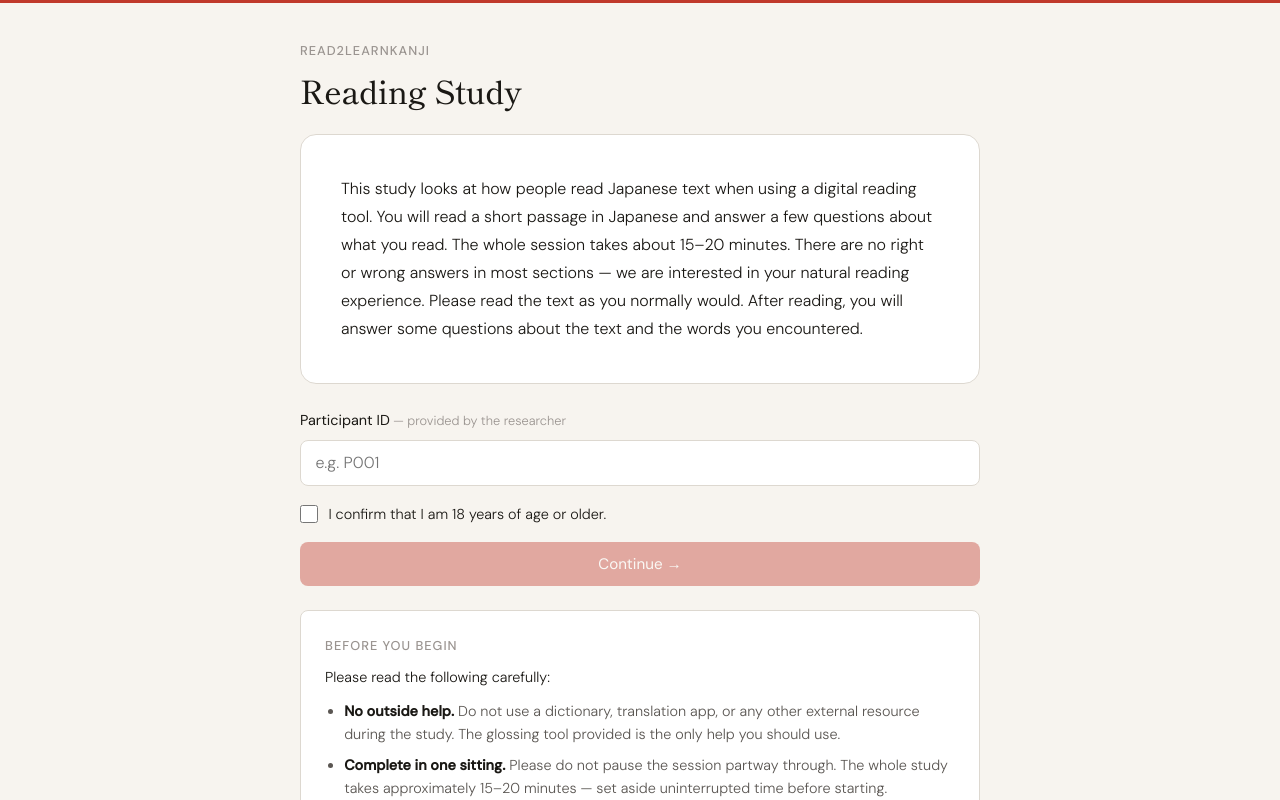
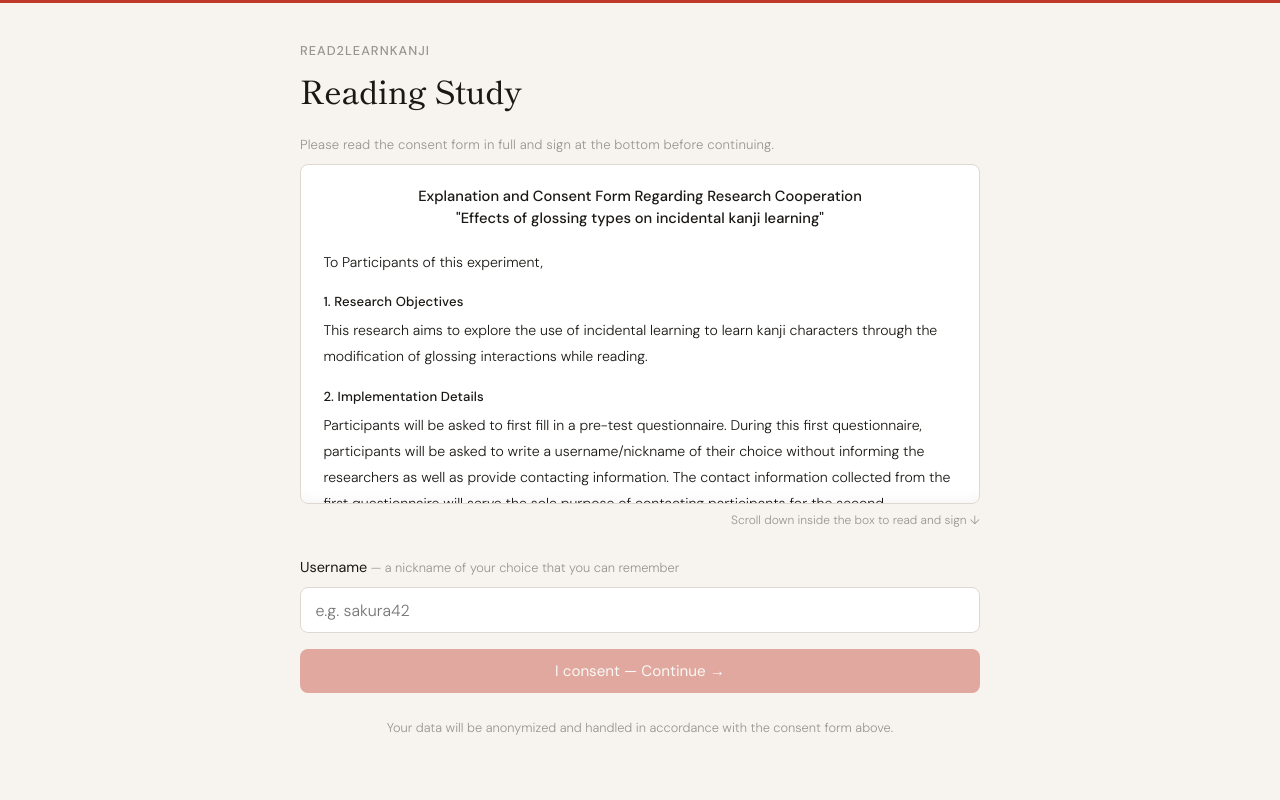
Before and after one commit to RomainMarceDesj/test-platform-R2LK, a React (Vite) app: page / in a window 1280 px wide. Shown: the top 800 px of the page. Built offline with nearby package versions, Linux system fonts and the light colour scheme; no server answers.

Commit message:
auto populate participant ID

```diff
--- a/src/pages/OnboardingPage.jsx
+++ b/src/pages/OnboardingPage.jsx
@@ -1,51 +1,75 @@
 /**
  * OnboardingPage.jsx
  * ==================
- * Shows study introduction and collects participant ID.
+ * Shows consent form (scrollable, must sign) and collects username.
  * Calls /api/thesis/participant/<id> to check if already registered.
  * If already registered → restores group and skips screening.
  * If new → continues to ScreeningPage.
  */
 
-import React, { useState } from 'react';
+import React, { useState, useRef } from 'react';
 import axios from 'axios';
-import { API_BASE, STUDY_INTRO } from '../config/studyConfig';
+import { API_BASE } from '../config/studyConfig';
+
+// Today's date as default for the date fields
+const today = new Date();
+const todayYear  = today.getFullYear().toString();
+const todayMonth = String(today.getMonth() + 1).padStart(2, '0');
+const todayDay   = String(today.getDate()).padStart(2, '0');
 
 export default function OnboardingPage({ onComplete }) {
-  const [participantId, setParticipantId] = useState('');
-  const [ageConfirmed, setAgeConfirmed]   = useState(false);
-  const [error, setError]   = useState('');
-  const [loading, setLoading] = useState(false);
+  const [username, setUsername]       = useState('');
+  const [error, setError]             = useState('');
+  const [loading, setLoading]         = useState(false);
+
+  // Consent form fields
+  const [participantName, setParticipantName]   = useState('');
+  const [signature, setSignature]               = useState('');
+  const [dateYear, setDateYear]                 = useState(todayYear);
+  const [dateMonth, setDateMonth]               = useState(todayMonth);
+  const [dateDay, setDateDay]                   = useState(todayDay);
+
+  // Participant code is derived automatically from the username
+  const participantCode = username.trim();
+
+  const consentBoxRef = useRef(null);
+
+  const consentComplete =
+    participantName.trim() &&
+    signature.trim() &&
+    dateYear.trim() &&
+    dateMonth.trim() &&
+    dateDay.trim();
+
+  const canSubmit = username.trim() && consentComplete;
 
   const handleSubmit = async (e) => {
     e.preventDefault();
-    const id = participantId.trim();
-    if (!id) { setError('Please enter your participant ID.'); return; }
+    const id = username.trim();
+    if (!id) { setError('Please enter your username.'); return; }
+    if (!consentComplete) { setError('Please complete all fields in the consent form before continuing.'); return; }
 
     setLoading(true);
     setError('');
 
     try {
-      // Check if participant already registered
       const res = await axios.get(`${API_BASE}/api/thesis/participant/${id}`);
 
       if (res.data.found) {
-        // Already registered — restore state and go straight to reading
         onComplete({
-          participantId: res.data.participant_id,
-          group: res.data.group,
-          assignmentIndex: res.data.assignment_index,
+          participantId:     res.data.participant_id,
+          group:             res.data.group,
+          assignmentIndex:   res.data.assignment_index,
           alreadyRegistered: true,
-          screening: res.data.screening ?? null,
+          screening:         res.data.screening ?? null,
         });
       } else {
-        // New participant — proceed to screening
         onComplete({
-          participantId: id,
-          group: null,
-          assignmentIndex: null,
+          participantId:     id,
+          group:             null,
+          assignmentIndex:   null,
           alreadyRegistered: false,
-          screening: null,
+          screening:         null,
         });
       }
     } catch (err) {
@@ -54,6 +78,40 @@ export default function OnboardingPage({ onComplete }) {
     } finally {
       setLoading(false);
     }
+  };
+
+  // ── Styles ────────────────────────────────────────────────────────────────
+
+  const fieldStyle = {
+    display: 'inline-block',
+    borderBottom: '1.5px solid var(--ink)',
+    background: 'transparent',
+    outline: 'none',
+    border: 'none',
+    borderBottom: '1.5px solid var(--ink)',
+    fontFamily: 'var(--font-body)',
+    fontSize: '0.95rem',
+    color: 'var(--ink)',
+    padding: '2px 4px',
+    minWidth: '140px',
+    marginLeft: '4px',
+  };
+
+  const narrowFieldStyle = { ...fieldStyle, minWidth: '56px' };
+
+  const bodyTextStyle = {
+    fontSize: '0.88rem',
+    color: 'var(--ink)',
+    lineHeight: 1.85,
+  };
+
+  const sectionHeadingStyle = {
+    fontSize: '0.82rem',
+    fontWeight: 500,
+    color: 'var(--ink)',
+    marginTop: '1.1rem',
+    marginBottom: '0.2rem',
+    letterSpacing: '0.01em',
   };
 
   return (
@@ -66,26 +124,191 @@ export default function OnboardingPage({ onComplete }) {
           <h1 style={{ marginTop: '0.5rem' }}>Reading Study</h1>
         </div>
 
-        {/* Study description */}
-        <div className="card">
-          <p style={{ lineHeight: 1.75, color: 'var(--ink)' }}>
-            {STUDY_INTRO}
+        {/* ── Consent form ─────────────────────────────────────────────────── */}
+        <div>
+          <p style={{ fontSize: '0.82rem', color: 'var(--ink-faint)', marginBottom: '0.5rem', letterSpacing: '0.01em' }}>
+            Please read the consent form in full and sign at the bottom before continuing.
+          </p>
+
+          {/* Scrollable legal box */}
+          <div
+            ref={consentBoxRef}
+            style={{
+              height: '340px',
+              overflowY: 'scroll',
+              border: '1.5px solid var(--paper-border)',
+              borderRadius: 'var(--radius-md)',
+              background: 'white',
+              padding: '1.25rem 1.4rem',
+              boxShadow: 'inset 0 -12px 16px -12px rgba(0,0,0,0.06)',
+            }}
+          >
+            {/* Title */}
+            <div style={{ textAlign: 'center', marginBottom: '1.25rem' }}>
+              <p style={{ fontWeight: 500, fontSize: '0.92rem', color: 'var(--ink)', lineHeight: 1.5 }}>
+                Explanation and Consent Form Regarding Research Cooperation
+              </p>
+              <p style={{ fontWeight: 500, fontSize: '0.92rem', color: 'var(--ink)', lineHeight: 1.5 }}>
+                "Effects of glossing types on incidental kanji learning"
+              </p>
+            </div>
+
+            {/* Body */}
+            <p style={bodyTextStyle}>To Participants of this experiment,</p>
+
+            <p style={{ ...sectionHeadingStyle, marginTop: '1rem' }}>1. Research Objectives</p>
+            <p style={bodyTextStyle}>
+              This research aims to explore the use of incidental learning to learn kanji characters through the modification of glossing interactions while reading.
+            </p>
+
+            <p style={sectionHeadingStyle}>2. Implementation Details</p>
+            <p style={bodyTextStyle}>
+              Participants will be asked to first fill in a pre-test questionnaire. During this first questionnaire, participants will be asked to write a username/nickname of their choice without informing the researchers as well as provide contacting information. The contact information collected from the first questionnaire will serve the sole purpose of contacting participants for the second experiment. The contacting information will be erased one month following its acquisition and will be stored in Keio servers.
+            </p>
+            <p style={{ ...bodyTextStyle, marginTop: '0.6rem' }}>
+              Participants will be asked to read a paragraph in Japanese using glossing type A or glossing type B which will be assigned in a sequential manner. Upon finishing the reading, questions will be handed to test the effects of either glossing types.
+            </p>
+            <p style={{ ...bodyTextStyle, marginTop: '0.6rem' }}>
+              Following the quiz questions, a second post-test questionnaire will be provided.
+              Any anonymized non-personal data such as usage logs, quiz results, and survey answers will be stored in a MongoDB database.
+            </p>
+
+            <p style={sectionHeadingStyle}>3. Handling of Personal Information and Records</p>
+            <p style={bodyTextStyle}>
+              Collected data will be stored on a cloud server managed by the Keio University Graduate School of Media Design Concordia Real Project (Responsible Person: Dunya Donna Chen) until March 31, 2030, and will be managed with the utmost care to prevent leakage to external parties. Furthermore, the data will be anonymized by assigning numbers, and personal information will be kept confidential when presenting research findings through professional societies, academic journals, and internal research meetings. Any collected photographs or videos that could potentially identify individuals will be blurred during research and publication. This stored data will be stored until March 31, 2030, at the latest after the completion of the research, and then disposed of. Additionally, participants may request the deletion of acquired data at any time and for any reason without prior notice.
+            </p>
+
+            <p style={sectionHeadingStyle}>4. Voluntary Participation</p>
+            <p style={bodyTextStyle}>
+              Participation in this research is voluntary, and you may freely withdraw at any time without giving a reason or any consequences.
+            </p>
+
+            {/* Divider before signature block */}
+            <div style={{ borderTop: '1px solid var(--paper-border)', margin: '1.5rem 0 1rem' }} />
+
+            <p style={bodyTextStyle}>
+              I have received a full explanation regarding the implementation of the above research, understand the following points, and agree to participate in and cooperate with this research.
+            </p>
+
+            <p style={{ ...bodyTextStyle, marginTop: '0.85rem' }}>
+              ● I agree not to receive any payment for participating in this research.
+            </p>
+            <p style={{ ...bodyTextStyle, marginTop: '0.4rem' }}>
+              ● I understand that participation in this research is voluntary and that I can withdraw at any time.
+            </p>
+
+            {/* Signature fields */}
+            <div style={{ marginTop: '1.4rem', display: 'flex', flexDirection: 'column', gap: '0.9rem' }}>
+
+              <div style={{ display: 'flex', alignItems: 'center', flexWrap: 'wrap', gap: '0.3rem' }}>
+                <span style={{ ...bodyTextStyle, whiteSpace: 'nowrap' }}>Participant Name:</span>
+                <input
+                  type="text"
+                  value={participantName}
+                  onChange={e => setParticipantName(e.target.value)}
+                  placeholder="Full name"
+                  style={fieldStyle}
+                  autoComplete="off"
+                />
+              </div>
+
+              <div style={{ display: 'flex', alignItems: 'center', flexWrap: 'wrap', gap: '0.3rem' }}>
+                <span style={{ ...bodyTextStyle, whiteSpace: 'nowrap' }}>Participant Signature:</span>
+                <input
+                  type="text"
+                  value={signature}
+                  onChange={e => setSignature(e.target.value)}
+                  placeholder="Type your signature"
+                  style={{ ...fieldStyle, fontStyle: 'italic' }}
+                  autoComplete="off"
+                />
+              </div>
+
+              <div style={{ display: 'flex', alignItems: 'center', flexWrap: 'wrap', gap: '0.3rem' }}>
+                <span style={{ ...bodyTextStyle, whiteSpace: 'nowrap' }}>Date:</span>
+                <input
+                  type="text"
+                  value={dateYear}
+                  onChange={e => setDateYear(e.target.value.slice(0, 4))}
+                  placeholder="YYYY"
+                  style={narrowFieldStyle}
+                  maxLength={4}
+                />
+                <span style={bodyTextStyle}>/</span>
+                <input
+                  type="text"
+                  value={dateMonth}
+                  onChange={e => setDateMonth(e.target.value.slice(0, 2))}
+                  placeholder="MM"
+                  style={{ ...narrowFieldStyle, minWidth: '40px' }}
+                  maxLength={2}
+                />
+                <span style={bodyTextStyle}>/</span>
+                <input
+                  type="text"
+                  value={dateDay}
+                  onChange={e => setDateDay(e.target.value.slice(0, 2))}
+                  placeholder="DD"
+                  style={{ ...narrowFieldStyle, minWidth: '40px' }}
+                  maxLength={2}
+                />
+              </div>
+
+            </div>
+
+            {/* Research info block */}
+            <div style={{
+              marginTop: '1.5rem',
+              padding: '0.85rem 1rem',
+              background: 'var(--paper-warm)',
+              borderRadius: 'var(--radius-md)',
+              display: 'flex',
+              flexDirection: 'column',
+              gap: '0.25rem',
+            }}>
+              <p style={{ ...bodyTextStyle, fontWeight: 500 }}>
+                Project Name: "Effects of glossing types on incidental kanji learning"
+              </p>
+              <p style={bodyTextStyle}>Affiliation: Keio University Graduate School of Media Design (KMD)</p>
+              <p style={bodyTextStyle}>Research Leader: Dunya Donna Chen</p>
+              <p style={bodyTextStyle}>Contact: kmdconcordia@gmail.com</p>
+              <div style={{ display: 'flex', alignItems: 'center', gap: '0.3rem', marginTop: '0.4rem', flexWrap: 'wrap' }}>
+                <span style={bodyTextStyle}>Participant Code:</span>
+                <span style={{
+                  ...bodyTextStyle,
+                  fontWeight: 500,
+                  color: participantCode ? 'var(--ink)' : 'var(--ink-faint)',
+                  fontStyle: participantCode ? 'normal' : 'italic',
+                  marginLeft: '4px',
+                }}>
+                  {participantCode || '(enter your username below)'}
+                </span>
+              </div>
+            </div>
+
+            {/* Scroll indicator padding */}
+            <div style={{ height: '0.5rem' }} />
+          </div>
+
+          {/* Scroll hint */}
+          <p style={{ fontSize: '0.75rem', color: 'var(--ink-faint)', marginTop: '0.4rem', textAlign: 'right' }}>
+            Scroll down inside the box to read and sign ↓
           </p>
         </div>
 
-        {/* Login */}
+        {/* ── Username ──────────────────────────────────────────────────────── */}
         <form onSubmit={handleSubmit} style={{ display: 'flex', flexDirection: 'column', gap: '1rem' }}>
           <div className="form-group">
-            <label className="form-label" htmlFor="pid">
-              Participant ID
-              <span> — provided by the researcher</span>
+            <label className="form-label" htmlFor="username">
+              Username
+              <span> — a nickname of your choice that you can remember</span>
             </label>
             <input
-              id="pid"
+              id="username"
               type="text"
-              value={participantId}
-              onChange={e => { setParticipantId(e.target.value); setError(''); }}
-              placeholder="e.g. P001"
+              value={username}
+              onChange={e => { setUsername(e.target.value); setError(''); }}
+              placeholder="e.g. sakura42"
               autoCapitalize="none"
               autoCorrect="off"
               spellCheck={false}
@@ -96,59 +319,18 @@ export default function OnboardingPage({ onComplete }) {
             <p style={{ color: 'var(--accent)', fontSize: '0.875rem' }}>{error}</p>
           )}
 
-          {/* Age confirmation */}
-          <label style={{
-            display: 'flex',
-            alignItems: 'center',
-            gap: '0.65rem',
-            cursor: 'pointer',
-            fontSize: '0.9rem',
-            color: 'var(--ink)',
-            userSelect: 'none',
-          }}>
-            <input
-              type="checkbox"
-              checked={ageConfirmed}
-              onChange={e => setAgeConfirmed(e.target.checked)}
-              style={{ width: '18px', height: '18px', flexShrink: 0, cursor: 'pointer', accentColor: 'var(--accent)' }}
-            />
-            I confirm that I am 18 years of age or older.
-          </label>
-
           <button
             type="submit"
             className="btn btn-primary btn-full"
-            disabled={loading || !participantId.trim() || !ageConfirmed}
+            disabled={loading || !canSubmit}
           >
-            {loading ? 'Checking...' : 'Continue →'}
+            {loading ? 'Checking...' : 'I consent — Continue →'}
           </button>
         </form>
 
-        {/* Instructions */}
-        <div className="card-sm" style={{ display: 'flex', flexDirection: 'column', gap: '0.6rem' }}>
-          <h3>Before you begin</h3>
-          <p style={{ fontSize: '0.9rem', color: 'var(--ink)', lineHeight: 1.65 }}>
-            Please read the following carefully:
-          </p>
-          <ul style={{ paddingLeft: '1.2rem', display: 'flex', flexDirection: 'column', gap: '0.5rem', color: 'var(--ink-muted)', fontSize: '0.9rem', lineHeight: 1.6 }}>
-            <li>
-              <strong style={{ color: 'var(--ink)' }}>No outside help.</strong>{' '}
-              Do not use a dictionary, translation app, or any other external resource during the study. The glossing tool provided is the only help you should use.
-            </li>
-            <li>
-              <strong style={{ color: 'var(--ink)' }}>Complete in one sitting.</strong>{' '}
-              Please do not pause the session partway through. The whole study takes approximately 15–20 minutes — set aside uninterrupted time before starting.
-            </li>
-            <li>
-              <strong style={{ color: 'var(--ink)' }}>Read naturally.</strong>{' '}
-              There are no right or wrong answers in most sections. We are interested in your natural reading experience, not your ability to memorise vocabulary.
-            </li>
-          </ul>
-        </div>
-
-        {/* Footer note */}
+        {/* Footer */}
         <p style={{ fontSize: '0.8rem', textAlign: 'center', color: 'var(--ink-faint)' }}>
-          No personal data is collected beyond your participant ID.
+          Your data will be anonymized and handled in accordance with the consent form above.
         </p>
 
       </div>
```
